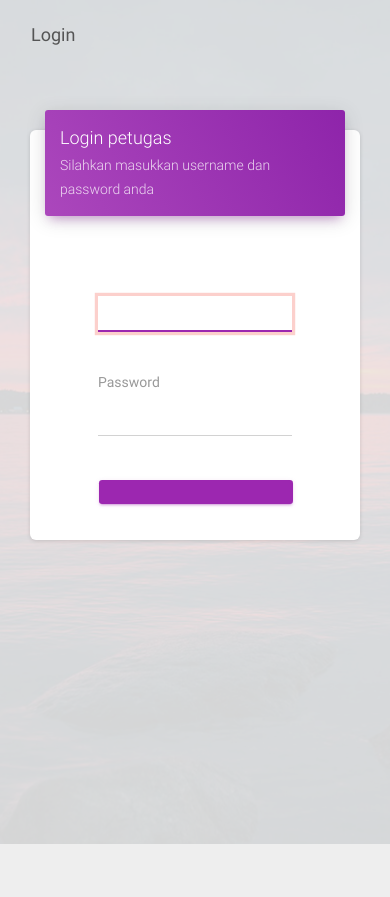
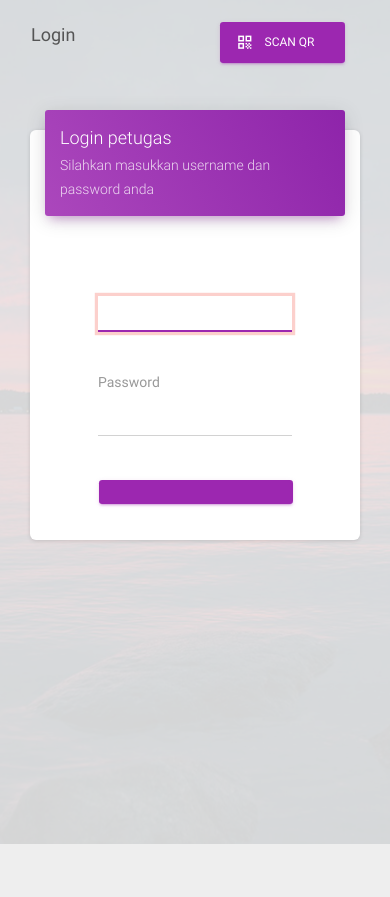
Before and after one commit to ikhsan3adi/absensi-sekolah-qr-code, a CodeIgniter 4 app: the page made by app/Views/admin/login.php in a window 390 px wide. Run offline with PHP 8.4 and a stand-in for CodeIgniter, Linux system fonts and the light colour scheme; the template is opened without the code that fills it, so the values that code supplies are empty; some libraries are stand-ins or nearby versions.

Commit message:
Fix scan page UI
* add select camera dropdown
* fix dashboard button missing on mobile

```diff
--- a/app/Views/templates/navbar.php
+++ b/app/Views/templates/navbar.php
@@ -11,7 +11,7 @@
          <span class="navbar-toggler-icon icon-bar"></span>
       </button>
       <div class="collapse navbar-collapse justify-content-end">
-         <form class="navbar-form">
+         <!-- <form class="navbar-form">
                 <div class="input-group no-border">
                     <input type="text" value="" class="form-control" placeholder="Search...">
                     <button type="submit" class="btn btn-white btn-round btn-just-icon">
@@ -19,7 +19,7 @@
                         <div class="ripple-container"></div>
                     </button>
                 </div>
-            </form>
+            </form> -->
          <ul class="navbar-nav">
             <li class="nav-item">
                <a class="nav-link" href="<?= base_url('admin/dashboard'); ?>">
--- a/app/Views/templates/starting_page_layout.php
+++ b/app/Views/templates/starting_page_layout.php
@@ -54,13 +54,15 @@
 <body>
    <div class="bg bg-image"></div>
    <!-- Navbar -->
-   <nav class="navbar navbar-expand-lg navbar-transparent navbar-absolute fixed-top ">
+   <nav class="navbar navbar-expand-lg navbar-transparent navbar-absolute fixed-top">
       <div class="container-fluid">
-         <div class="navbar-wrapper">
-            <p class="navbar-brand"><b><?= $title ?? 'Login'; ?></b></p>
-         </div>
-         <div class="collapse navbar-collapse justify-content-end">
-            <?= $this->renderSection('navaction') ?>
+         <div class="navbar-wrapper row w-100">
+            <div class="col-6">
+               <p class="navbar-brand"><b><?= $title ?? 'Login'; ?></b></p>
+            </div>
+            <div class="col-6 d-flex justify-content-end">
+               <?= $this->renderSection('navaction') ?>
+            </div>
          </div>
       </div>
    </nav>
```
Also changed, not shown: app/Views/scan/scan.php (+8 -8 lines).
